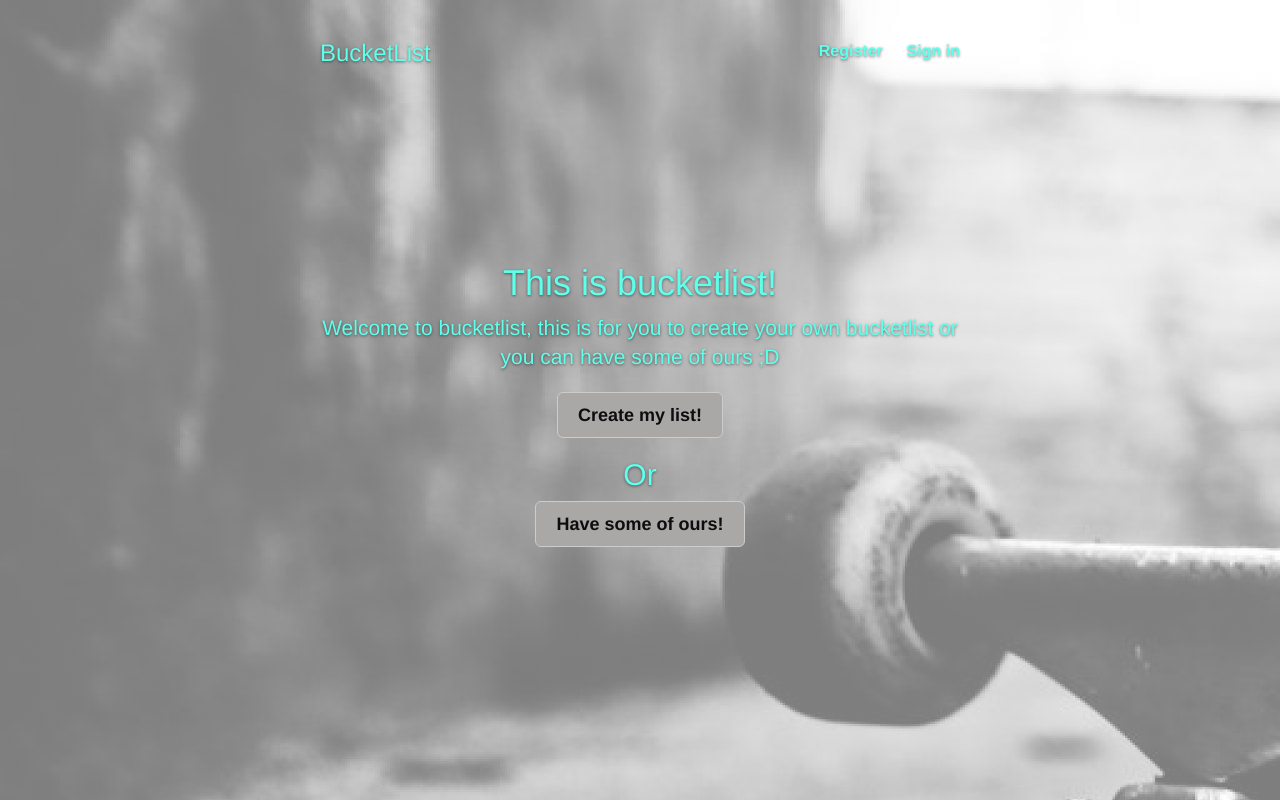
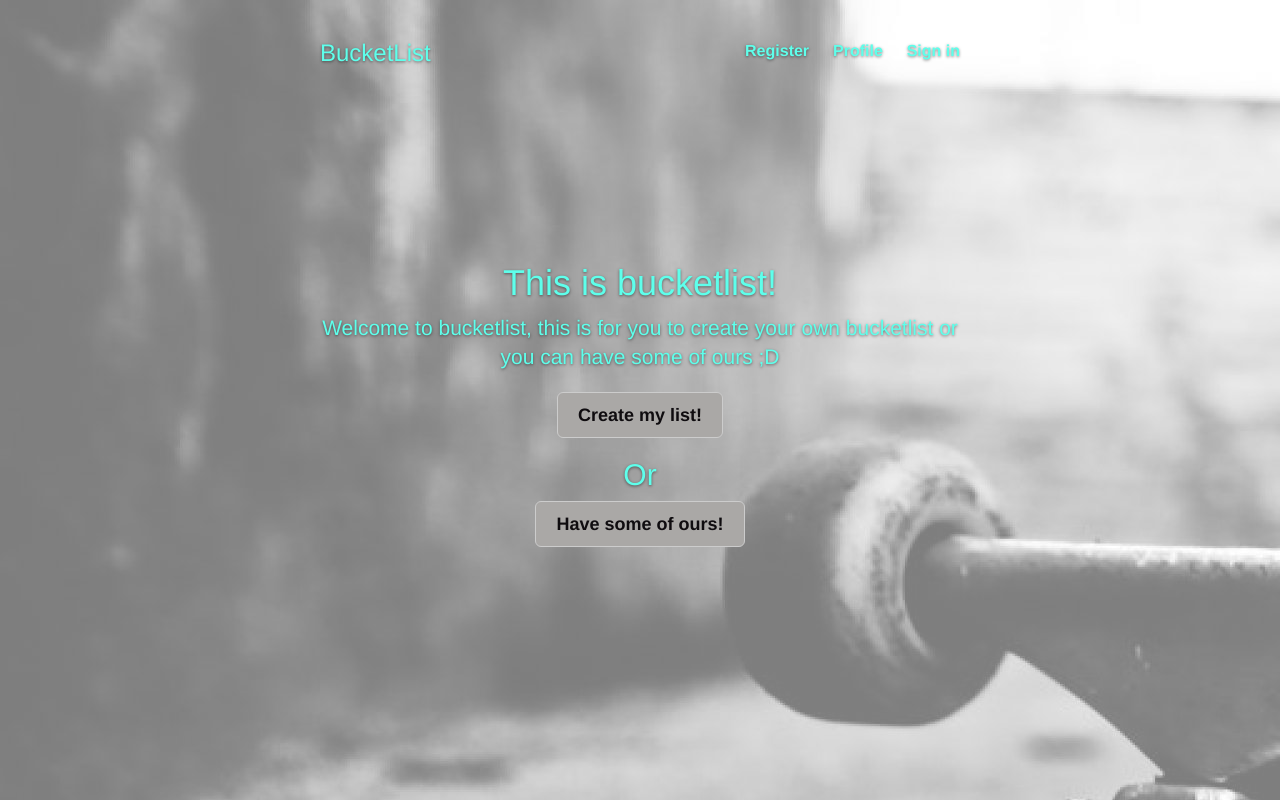
Before and after one commit to dite-bth/Bucketlist, a Flask app: page /main in a window 1280 px wide. Run offline with Flask 2, Linux system fonts and the light colour scheme; some libraries are stand-ins or nearby versions.

Commit message:
la till profillänk i main.html

```diff
--- a/server/templates/main.html
+++ b/server/templates/main.html
@@ -45,6 +45,7 @@
                   <ul class="nav masthead-nav">
                     <li class="active">
                     <li><a href="#">Register</a></li>
+                    <li><a href="/profile/1">Profile</a></li>
                     <li><a href="file:///Users/idaekholm/Desktop/Bucketlist/server/templates/signin/index.html">Sign in</a></li>
                   </ul>
                 </nav>
```
